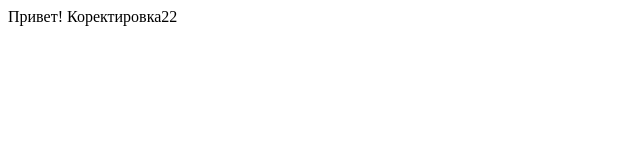
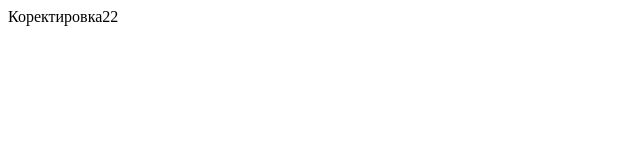
Before and after one commit to Bilderstudy/finbild, a plain HTML site: page index.html in a window 1280 px wide. Shown: the full height of the page, 0-640 px from the left. Drawn offline with Linux system fonts and the light colour scheme.

Commit message:
Update index.html

```diff
--- a/index.html
+++ b/index.html
@@ -7,7 +7,7 @@
 </head>
 
 <body>
-    Привет!
+
     Коректировка22
 </body>
 
```
